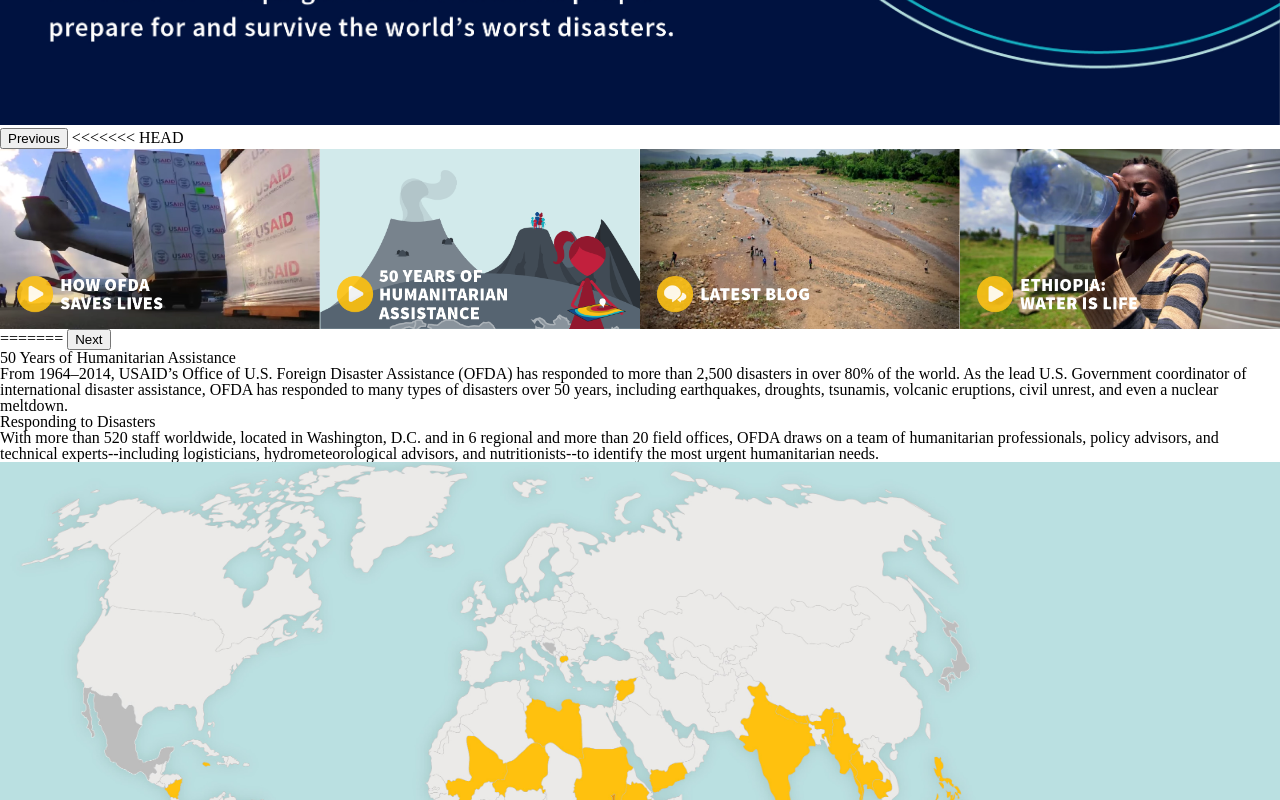
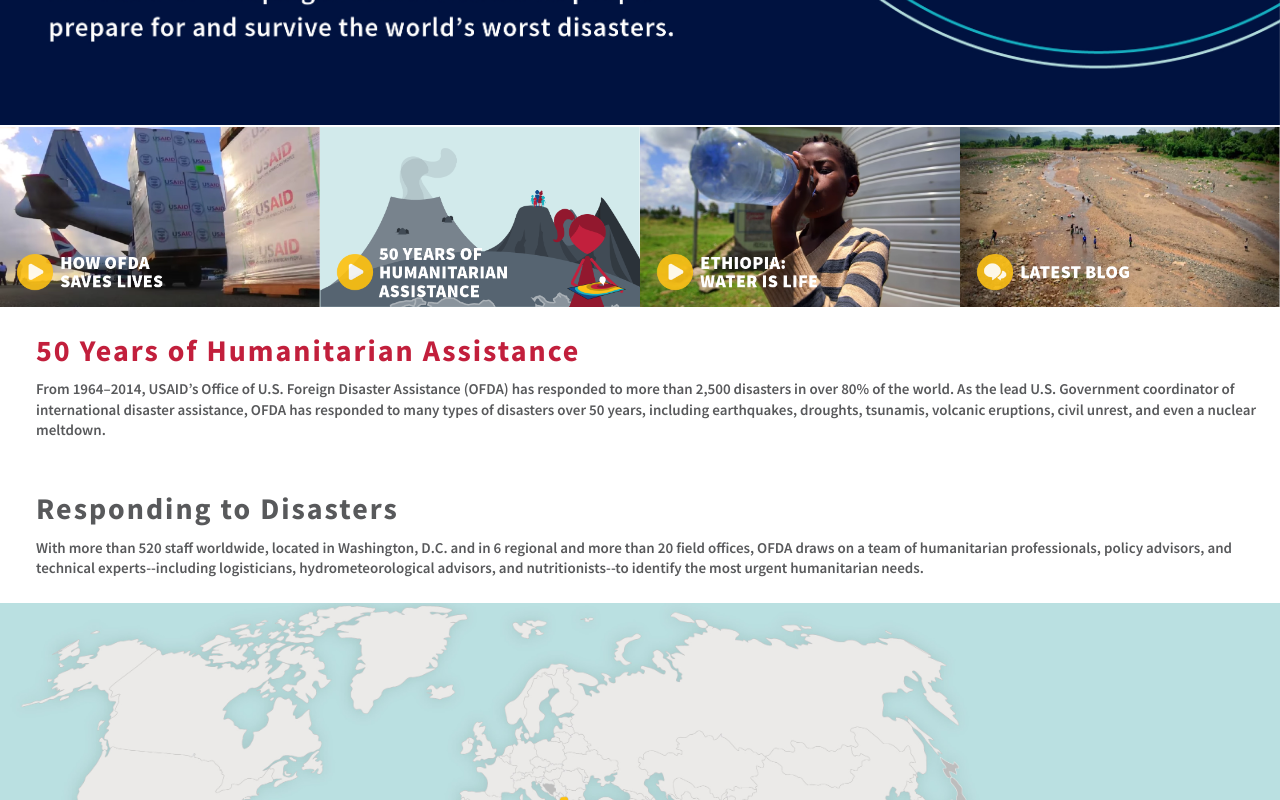
Before and after one commit to khaskew/OFDA_website, a plain HTML site: page index.html in a window 1280 px wide. Shown: the part 720-1520 px from the top of the page. Drawn offline with nearby package versions, Linux system fonts and the light colour scheme.

Commit message:
fixed slider links

```diff
--- a/css/style.css
+++ b/css/style.css
@@ -1,4 +1,17 @@
-<<<<<<< HEAD
+
+
+/*.slick-slider {
+	display: inline-block;
+}*/
+
+/*.slick-slider {
+	width: 100%;
+}*/
+
+#container {
+	width: 100%;
+}
+
 a  {
 	outline: none;
 }
@@ -9,19 +22,9 @@
 	-moz-transition: all 0.15s ease-out;
 	transition: all 0.15s ease-out;
 }
+
 .mfp-fade.mfp-bg.mfp-ready {
 	opacity: 0.8;
-=======
-/*.slick-slider {
-	display: inline-block;
-}*/
-
-/*.slick-slider {
-	width: 100%;
-}*/
-#container {
-	width: 100%;
->>>>>>> master
 }
 
 body {
@@ -34,7 +37,7 @@
 	line-height: 125%;
 	padding-bottom: 10px;
 	letter-spacing: 2px;
-
+}
 
 .fiftyyears h2 {
 	color: rgb(194,31,60);
--- a/index.html
+++ b/index.html
@@ -20,17 +20,10 @@
 			<img src="images/header.jpg" width="100%">
 
 			<div class="multiple-items slick-slider">
-<<<<<<< HEAD
-					<div class="slick-slide"><a class="popup-youtube" href="https://www.youtube.com/watch?v=cd41B2yWL2A"><img src="images/ofda.png" width="100%"></a></div>
-					<div class="slick-slide"><a class="popup-youtube" href="https://www.youtube.com/watch?v=UZERGMg04RI"><img src="images/motiongraphic.png" width="100%"></a></div>
-					<div class="slick-slide"><a href="https://blog.usaid.gov/2015/12/south-african-firefighters-save-lives-halfway-around-the-world/"><img src="images/ethiopia2.png" width="100%"></a></div>
-					<div class="slick-slide"><a class="popup-youtube" href="https://www.youtube.com/watch?v=jimweuZ_YnI"><img src="images/ethiopia.png" width="100%"></a></div>
-
-=======
 					<div class="slick-slide"><a class="popup-youtube" href="https://youtu.be/cd41B2yWL2A"><img src="images/ofda.png" width="100%"></a></div>
-					<div class="slick-slide"><img src="images/motiongraphic.png" width="100%"></div>
-					<div class="slick-slide"><img src="images/ethiopia.png" width="100%"></div>
-					<div class="slick-slide"><img src="images/ethiopia2.png" width="100%"></div>
+					<div class="slick-slide"><a class="popup-youtube" href="https://youtu.be/UZERGMg04RI"><img src="images/motiongraphic.png" width="100%"></a></div>
+					<div class="slick-slide"><a class="popup-youtube" href="https://youtu.be/jimweuZ_YnI"><img src="images/ethiopia.png" width="100%"></a></div>
+					<div class="slick-slide"><a href="https://blog.usaid.gov/2015/12/south-african-firefighters-save-lives-halfway-around-the-world/" target="_blank"><img src="images/ethiopia2.png" width="100%"></a></div>
 			</div>
 
 			<div class="fiftyyears">
@@ -63,7 +56,6 @@
 
 			<div class="social">
 
->>>>>>> master
 			</div>
 
 		<footer>
--- a/js/script.js
+++ b/js/script.js
@@ -1,11 +1,12 @@
 $(document).ready(function(){
+
 	$('.multiple-items').slick({
   		infinite: true,
  		slidesToShow: 4,
- 		slidesToScroll: 1,
+ 		slidesToScroll: 0,
 	});
 
-	$('.popup-youtube, .popup-vimeo, .popup-gmaps').magnificPopup({
+	$('.popup-youtube').magnificPopup({
 		disableOn: 700,
 		type: 'iframe',
 		mainClass: 'mfp-fade',
@@ -13,6 +14,8 @@
 		preloader: false,
 
 		fixedContentPos: false
+
+
 	});
 
 
```
